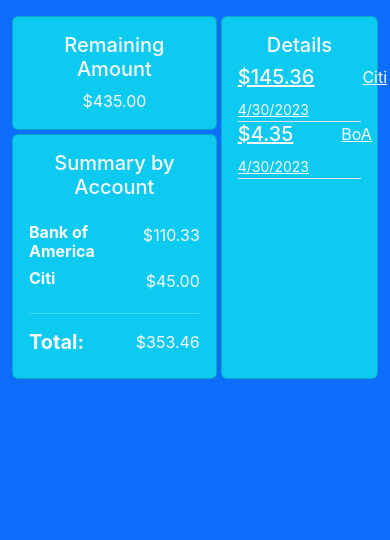
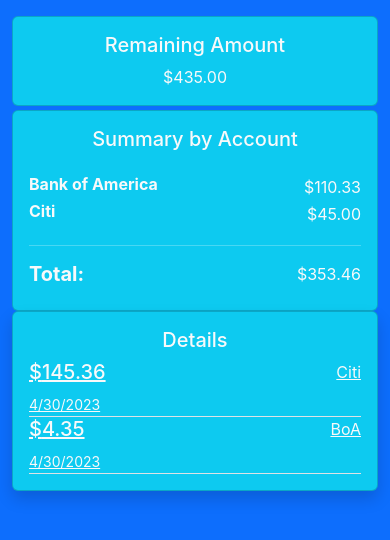
Before and after one commit to tcsauter/checkbook, a React (Create React App) app: page / in a window 390 px wide. Shown: the top 540 px of the page. Built offline with nearby package versions, Linux system fonts and the light colour scheme.

Commit message:
Desktop vs mobile layouts. Apply shadow to DetailsCard.

```diff
--- a/src/layouts/HomePage/HomePage.tsx
+++ b/src/layouts/HomePage/HomePage.tsx
@@ -6,12 +6,24 @@ import {DetailsCard} from "./components/DetailsCard";
 
 export const HomePage: React.FC<{ name: string }> = (props) => {
     return (
-        <div className='container d-flex justify-content-between mt-3'>
-            <div className='me-1'>
+        <div className='container mt-3'>
+            {/*desktop*/}
+            <div className='d-none d-md-flex justify-content-evenly'>
+                <div className='me-1'>
+                    <RemainCard name={""}/>
+                    <AccountsSummaryCard name={"Travis Sauter-Hunsberger"}/>
+                </div>
+                <div className='w-75'>
+                    <DetailsCard name={""}/>
+                </div>
+            </div>
+
+            {/*mobile*/}
+            <div className='d-md-none'>
                 <RemainCard name={""}/>
                 <AccountsSummaryCard name={"Travis Sauter-Hunsberger"}/>
+                <DetailsCard name={""}/>
             </div>
-            <DetailsCard name={""} />
         </div>
     );
 }
--- a/src/layouts/HomePage/components/DetailsCard.tsx
+++ b/src/layouts/HomePage/components/DetailsCard.tsx
@@ -3,7 +3,7 @@ import {SpentListItem} from "./SpentListItem";
 
 export const DetailsCard: React.FC<{name: string}> = (props) => {
     return(
-        <div className='card bg-info text-light w-75' id='detailsCard'>
+        <div className='card bg-info text-light shadow' id='detailsCard'>
             <div className='card-body'>
                 <h5 className='card-title'>Details</h5>
                 <ul className='list-group'>
```
